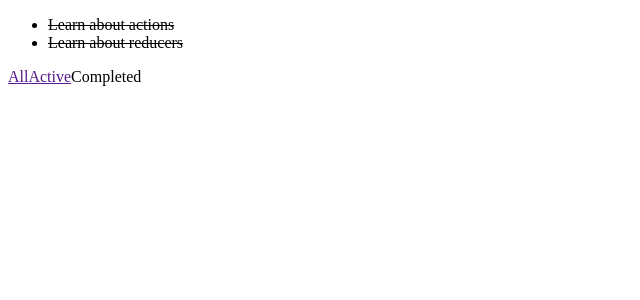
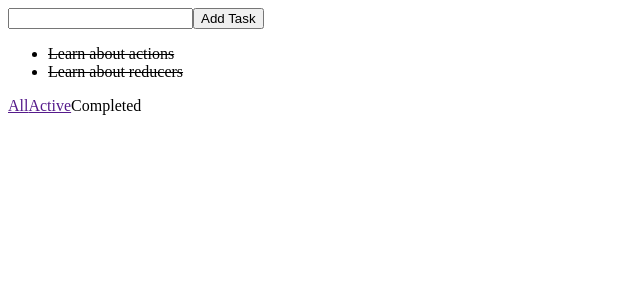
Before and after one commit to arunkiranpatro/ToDoList, a React app: page / in a window 1280 px wide. Shown: the top 300 px of the page, without its empty margins (0-640 px from the left). Built offline with nearby package versions, Linux system fonts and the light colour scheme; the HTML template or start-up script is replaced by a standard one.

Commit message:
added css

```diff
--- /dev/null
+++ b/src/components/AddTodo.js
@@ -0,0 +1,20 @@
+import React from "react";
+
+const AddTodo = function({ onSubmit }) {
+  function addTask(e) {
+    e.preventDefault();
+    let taskValue = document.getElementById("task");
+    onSubmit(taskValue.value);
+    taskValue.value = "";
+  }
+  return (
+    <form onSubmit={addTask}>
+      <input type="text" id="task" />
+      <button type="submit" className="add-task">
+        Add Task
+      </button>
+    </form>
+  );
+};
+
+export default AddTodo;
--- a/src/components/App.js
+++ b/src/components/App.js
@@ -1,10 +1,12 @@
 import React from "react";
 import VisibleToDoList from "../container/visibleToDoList";
+import AddToDoContainer from "../container/AddToDoContainer";
 import Footer from "./Footer";
 
 const App = () => {
   return (
     <div className="todo-app">
+      <AddToDoContainer />
       <VisibleToDoList />
       <Footer />
     </div>
--- a/src/components/Link.js
+++ b/src/components/Link.js
@@ -2,7 +2,7 @@ import React from "react";
 
 const Link = ({ active, text, onClick }) => {
   if (active) {
-    return <span>{text}</span>;
+    return <a className="selected">{text}</a>;
   }
   return (
     <a
--- /dev/null
+++ b/src/container/AddToDoContainer.js
@@ -0,0 +1,12 @@
+import { connect } from "react-redux";
+import AddTodo from "../components/AddTodo";
+import { addTodo } from "../actions";
+const mapDispatchToProps = dispatch => {
+  return {
+    onSubmit: text => {
+      dispatch(addTodo(text));
+    }
+  };
+};
+const AddToDoContainer = connect(null, mapDispatchToProps)(AddTodo);
+export default AddToDoContainer;
```
Also changed, not shown: 2 other files (tests, documents, lock files or other folders).
